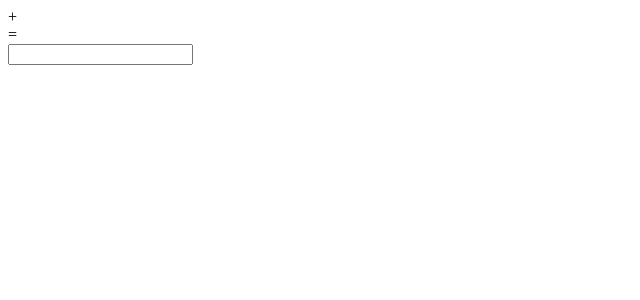
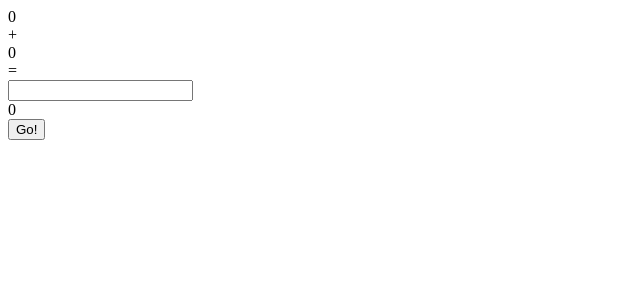
Before and after one commit to andrewsunglaekim/addition-king-client, a Vue app: page /1 in a window 1280 px wide. Shown: the top 300 px of the page, without its empty margins (0-640 px from the left). Built offline with nearby package versions, Linux system fonts and the light colour scheme.

Commit message:
adds timer

```diff
--- /dev/null
+++ b/src/components/Main.vue
@@ -0,0 +1,48 @@
+<template>
+  <div class="main">
+    <Quiz />
+    <Timer
+      :numSeconds="numSeconds"
+      :intervalID="intervalID"
+      @timerStarted="handleTimerStart"/>
+  </div>
+</template>
+
+<script>
+  import Quiz from './Quiz.vue';
+  import Timer from './Timer.vue';
+
+  export default {
+    name: 'Main',
+
+    components: {
+      Quiz,
+      Timer,
+    },
+
+    data() {
+      return {
+        intervalID: null,
+        numSeconds: 0,
+      };
+    },
+
+    methods: {
+      handleTimerStart() {
+        if (this.intervalID) {
+          clearInterval(this.intervalID);
+          this.numSeconds = 0;
+        }
+        console.log(this.intervalID);
+        this.intervalID = setInterval(() => {
+          this.numSeconds += 1;
+        }, 1000);
+      },
+    },
+  };
+</script>
+
+<style lang="scss">
+  .main {
+  }
+</style>
--- a/src/components/Quiz.vue
+++ b/src/components/Quiz.vue
@@ -1,8 +1,8 @@
 <template>
   <div class="quiz">
-    <div class="quiz-num1"></div>
-    <div class="quiz-operator"> +</div>
-    <div class="quiz-num2"></div>
+    <div class="quiz-num1">{{ int1 }}</div>
+    <div class="quiz-operator">+</div>
+    <div class="quiz-num2">{{ int2 }}</div>
     <div class="quiz-equal">=</div>
     <input
       type="text"
@@ -16,15 +16,32 @@
   export default {
     name: 'Quiz',
 
+    data() {
+      return {
+        int1: 0,
+        int2: 0,
+      };
+    },
+
     computed: {
       ...mapState({
-        maxNum: state => state.currentRoute.to.params.maxNum,
+        maxNum: state => parseInt(state.currentRoute.to.params.maxNum), // eslint-disable-line
       }),
     },
 
+    methods: {
+      // https://math.stackexchange.com/questions/3166572/getting-2-random-numbers-to-add-up-to-less-then-number-n?noredirect=1#comment6520438_3166572
+      generateRandomNumbers() {
+        const intX = parseInt((Math.random() * (this.maxNum + 1))); // eslint-disable-line
+        let intY = parseInt(Math.random() * (this.maxNum + 1 - 1)); // eslint-disable-line
+        if (intY >= intX) { intY += 1; }
+        this.int1 = Math.min(intX, intY);
+        this.int2 = Math.max(intX, intY) - Math.min(intX, intY) - 1;
+      },
+    },
+
     mounted() {
-      console.log(this);
-      console.log(this.maxNum);
+      this.generateRandomNumbers();
     },
   };
 </script>
--- /dev/null
+++ b/src/components/Timer.vue
@@ -0,0 +1,33 @@
+<template>
+  <div class="timer">
+    <div class="timer__seconds">{{ numSeconds }}{{ intervalID }}</div>
+    <button
+      class="timer__button"
+      @click="handleClick">Go!
+    </button>
+  </div>
+</template>
+
+<script>
+  export default {
+    name: 'Timer',
+    props: {
+      numSeconds: {
+        type: Number,
+        required: true,
+      },
+      intervalID: {},
+    },
+
+    methods: {
+      handleClick() {
+        this.$emit('timerStarted');
+      },
+    },
+  };
+</script>
+
+<style lang="scss">
+  .timer {
+  }
+</style>
--- a/src/router.js
+++ b/src/router.js
@@ -1,6 +1,6 @@
 import Vue from 'vue';
 import Router from 'vue-router';
-import Quiz from '@/components/Quiz.vue';
+import Main from '@/components/Main.vue';
 
 Vue.use(Router);
 
@@ -10,8 +10,8 @@ export default new Router({
   routes: [
     {
       path: '/:maxNum',
-      name: 'Quiz',
-      component: Quiz,
+      name: 'Main',
+      component: Main,
     },
   ],
 });
```
